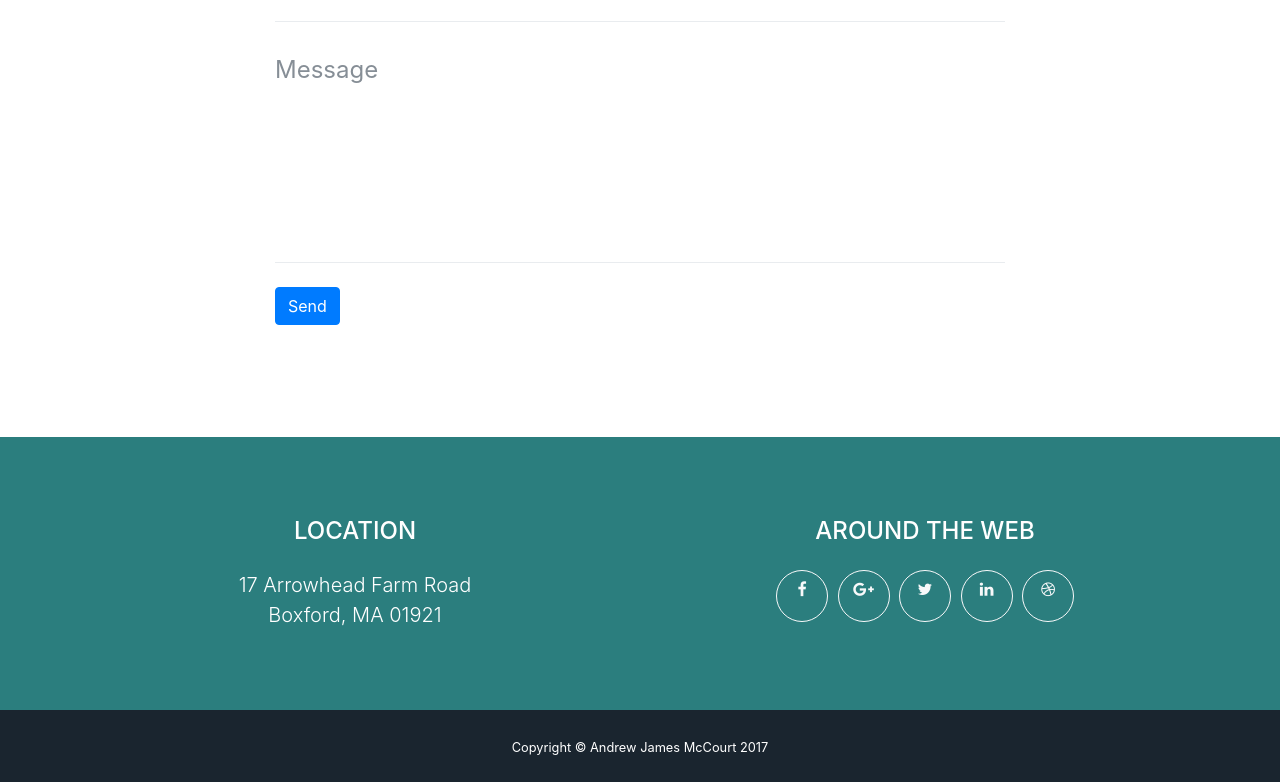
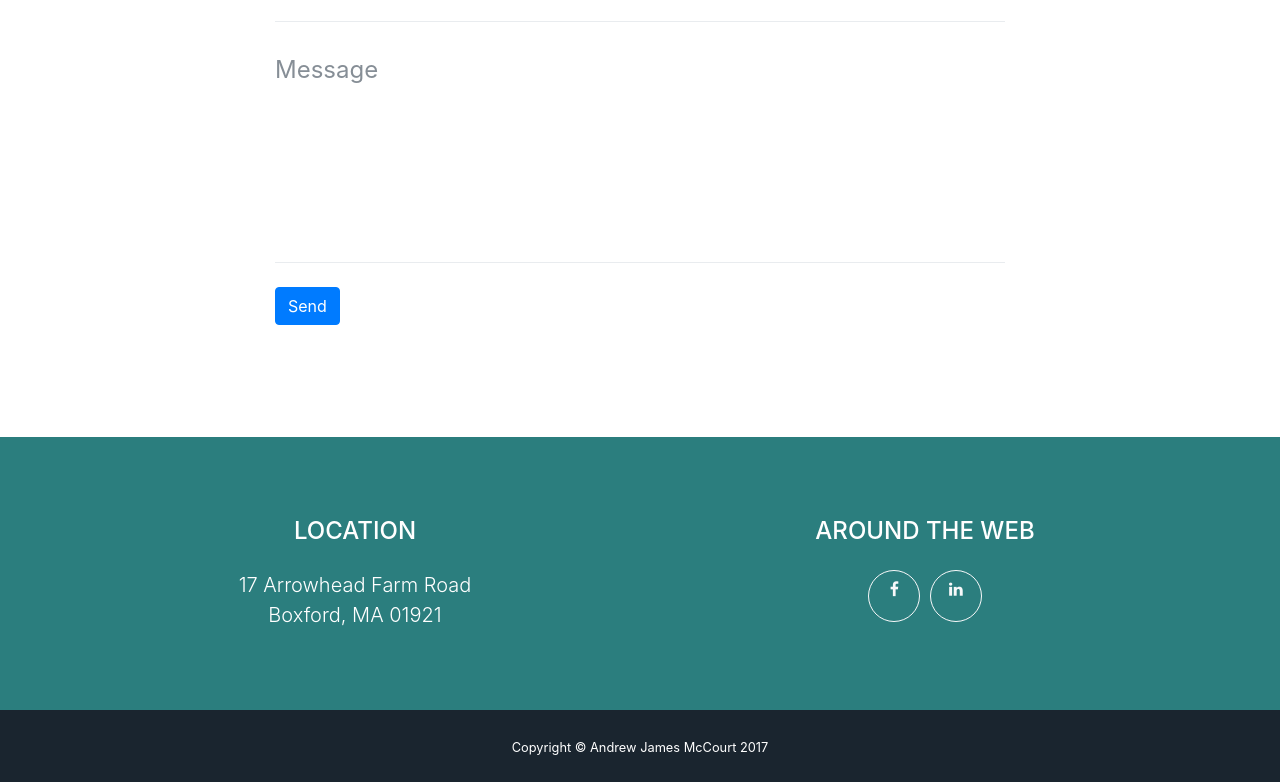
Before and after one commit to amccourt/amccourt.github.io, a website with bundled scripts: page index.html in a window 1280 px wide. Shown: the part 2404-3186 px from the top of the page. Built offline with nearby package versions, Linux system fonts and the light colour scheme.

Commit message:
updating Around the Web section

```diff
--- a/index.html
+++ b/index.html
@@ -224,28 +224,13 @@
             <h4 class="text-uppercase mb-4">Around the Web</h4>
             <ul class="list-inline mb-0">
               <li class="list-inline-item">
-                <a class="btn btn-outline-light btn-social text-center rounded-circle" href="#">
+                <a class="btn btn-outline-light btn-social text-center rounded-circle" href="https://www.facebook.com/andrew.mccourt.33"> <!-- Facebook -->
                   <i class="fa fa-fw fa-facebook"></i>
                 </a>
               </li>
               <li class="list-inline-item">
-                <a class="btn btn-outline-light btn-social text-center rounded-circle" href="#">
-                  <i class="fa fa-fw fa-google-plus"></i>
-                </a>
-              </li>
-              <li class="list-inline-item">
-                <a class="btn btn-outline-light btn-social text-center rounded-circle" href="#">
-                  <i class="fa fa-fw fa-twitter"></i>
-                </a>
-              </li>
-              <li class="list-inline-item">
-                <a class="btn btn-outline-light btn-social text-center rounded-circle" href="#">
+                <a class="btn btn-outline-light btn-social text-center rounded-circle" href="www.linkedin.com/in/andrew-mccourt-bb2b1015"> <!-- LinkedIn -->
                   <i class="fa fa-fw fa-linkedin"></i>
-                </a>
-              </li>
-              <li class="list-inline-item">
-                <a class="btn btn-outline-light btn-social text-center rounded-circle" href="#">
-                  <i class="fa fa-fw fa-dribbble"></i>
                 </a>
               </li>
             </ul>
```
